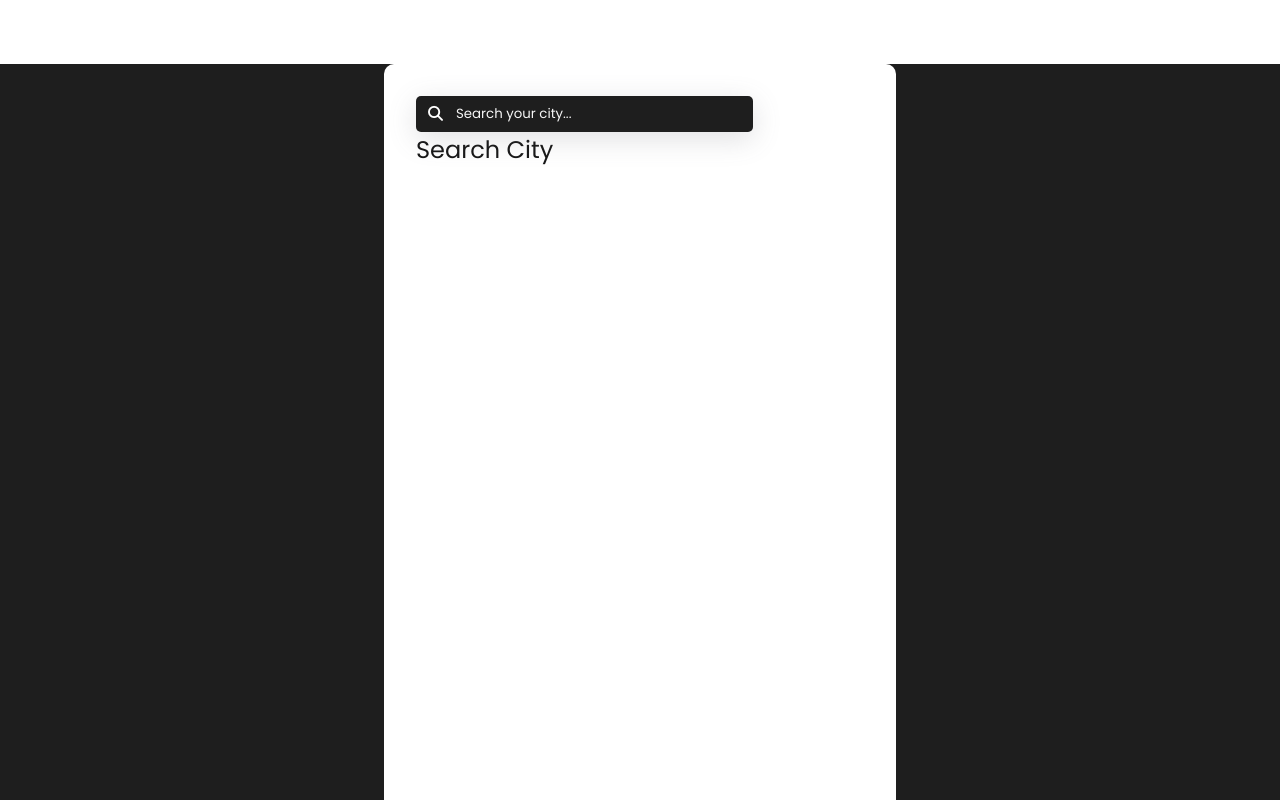
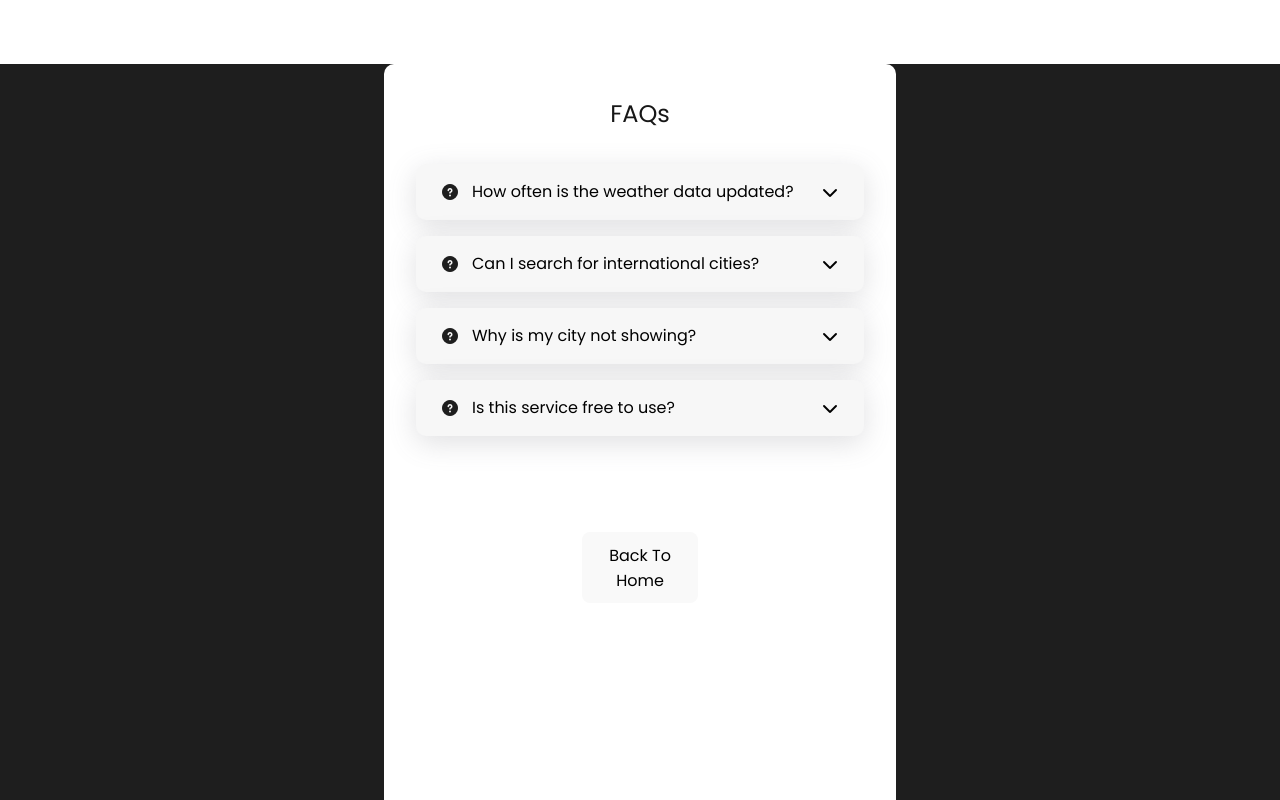
Before and after one commit to shabbirkovadiya/weather-app-react, a React (Vite) app: page /faqs in a window 1280 px wide. Shown: the top 800 px of the page. Built offline with nearby package versions, Linux system fonts and the light colour scheme.

Commit message:
api changes and faq section added

```diff
--- a/package.json
+++ b/package.json
@@ -12,7 +12,8 @@
   "dependencies": {
     "@fortawesome/fontawesome-free": "^7.0.0",
     "react": "^19.1.1",
-    "react-dom": "^19.1.1"
+    "react-dom": "^19.1.1",
+    "react-router-dom": "^7.8.2"
   },
   "devDependencies": {
     "@eslint/js": "^9.33.0",
--- a/src/App.jsx
+++ b/src/App.jsx
@@ -1,34 +1,42 @@
-import React, { useState } from "react";
+import React, { useEffect, useState } from "react";
 import "./App.css";
+import { useNavigate } from "react-router-dom";
+import useDebounce from "./hooks/useDebounce";
 
 export default function WeatherApp() {
-  const [city, setCity] = useState("");
+  const navigate=useNavigate()
+  const [city, setCity] = useState("himatnagar");
   const [weather, setWeather] = useState(null);
+   let CityVal = useDebounce(city, 100);
 
-  const handleSearch = async (e) => {
-    e.preventDefault();
-    if (!city) return;
-
-    // Example API: OpenWeatherMap (replace with your own API key)
-    const apiKey = "ea4beb82642bab3fe7111bd72cdfc22a";
-    const url = `https://api.openweathermap.org/data/2.5/weather?q=${city}&appid=${apiKey}&units=metric`;
-
+  const apiKey = "ea4beb82642bab3fe7111bd72cdfc22a";
+useEffect(() => {
+  if (!CityVal) return;
+  const fetchWeather = async () => {
     try {
-      const response = await fetch(url);
-      const data = await response.json();
-      if (data.cod === 200) {
+      const res = await fetch(
+        `https://api.openweathermap.org/data/2.5/weather?q=${CityVal}&appid=${apiKey}&units=metric`
+      );
+      const data = await res.json();
+      if (data.cod !== 200) {
+        setWeather(null);
+      } else {
         setWeather(data);
       }
-    } catch (error) {
-      console.error(error);
+    } catch (err) {
+      console.error("Error fetching weather:", err);
+      setWeather(null);
     }
   };
+  fetchWeather();
+}, [CityVal]);
+
 
   return (
     <section className="container">
       {/* Search Input */}
       <div className="weather-header">
-        <form className="weather-search" onSubmit={handleSearch}>
+        <div className="weather-search">
           <i className="fa-solid fa-magnifying-glass"></i>
           <input
             type="text"
@@ -37,14 +45,15 @@ export default function WeatherApp() {
             value={city}
             onChange={(e) => setCity(e.target.value)}
           />
-        </form>
+        </div>
+        <button onClick={()=>navigate("/faqs")}>FAQs</button>
       </div>
 
       {/* Main Weather Data */}
-      {weather== null ? (<h2>Search City</h2>
+      {weather== null ? (<h2>No City Found</h2>
       ): (
         <div className="weather-body">
-          <h1 className="weather-city">{weather.name}</h1>
+          <h1 className="weather-city">{weather.name},{weather.sys.country}</h1>
           <p className="weather-date-time">
             {new Date().toLocaleString()}
           </p>
--- /dev/null
+++ b/src/faqs.css
@@ -0,0 +1,50 @@
+/* FAQ Section */
+.faq-list {
+  display: grid;
+  grid-template-columns: 1fr;
+  grid-gap: 1rem;
+}
+
+.faq-card {
+  background: #1e1e1e;
+  background-color: #f7f7f7;
+  color: #000;
+  padding: 1rem 1.5rem;
+  border-radius: 10px;
+  box-shadow: rgba(100, 100, 111, 0.2) 0px 7px 29px 0px;
+  cursor: pointer;
+  transition: all 0.3s ease;
+}
+
+.faq-card.open {
+  background-color: #e8e8e8;
+}
+
+.faq-question {
+  display: flex;
+  align-items: center;
+  justify-content: space-between;
+}
+
+.faq-question i:first-child {
+  margin-right: 0.75rem;
+  color: #1e1e1e;
+}
+
+.faq-question h3 {
+  flex: 1;
+  font-size: 16px;
+}
+
+.faq-answer {
+  margin-top: 0.75rem;
+  font-size: 14px;
+  color: #333;
+  line-height: 1.4;
+}
+
+@media (max-width: 400px) {
+  .faq-card h3 {
+    font-size: 14px;
+  }
+}
--- /dev/null
+++ b/src/faqs.jsx
@@ -0,0 +1,64 @@
+import React, { useState } from "react";
+import "./faqs.css";
+import { useNavigate } from "react-router-dom";
+
+export default function FAQ() {
+    const navigate=useNavigate()
+  const faqs = [
+    {
+      question: "How often is the weather data updated?",
+      answer:
+        "The data refreshes every few minutes directly from the OpenWeatherMap API."
+    },
+    {
+      question: "Can I search for international cities?",
+      answer:
+        "Yes, you can search for any city worldwide as long as it’s supported by OpenWeatherMap."
+    },
+    {
+      question: "Why is my city not showing?",
+      answer:
+        "Check your spelling or try including the country code, e.g. London, UK."
+    },
+    {
+      question: "Is this service free to use?",
+      answer:
+        "Yes, but heavy usage may require your own API key from OpenWeatherMap."
+    }
+  ];
+
+  const [openIndex, setOpenIndex] = useState(null);
+
+  const toggleFAQ = (index) =>
+    setOpenIndex(openIndex === index ? null : index);
+
+  return (
+    <section className="container">
+      <h2 style={{ textAlign: "center", marginBottom: "2rem" }}>FAQs</h2>
+      <div className="faq-list">
+        {faqs.map((faq, index) => (
+          <div
+            key={index}
+            className={`faq-card ${openIndex === index ? "open" : ""}`}
+            onClick={() => toggleFAQ(index)}
+          >
+            <div className="faq-question">
+              <i className="fa-solid fa-circle-question"></i>
+              <h3>{faq.question}</h3>
+              <i
+                className={`fa-solid ${
+                  openIndex === index ? "fa-chevron-up" : "fa-chevron-down"
+                }`}
+              ></i>
+            </div>
+            {openIndex === index && (
+              <p className="faq-answer">{faq.answer}</p>
+            )}
+          </div>
+        ))}
+      </div>
+      <div className="container"><button onClick={()=>navigate("/")}>Back To Home</button></div>
+
+    </section>
+  );
+}
--- /dev/null
+++ b/src/hooks/useDebounce.jsx
@@ -0,0 +1,10 @@
+import { useEffect, useState } from "react";
+const useDebounce = (text, time = 1000) => {
+  const [debounseval, setdebounseval] = useState(text);
+  useEffect(() => {
+    let timeout = setTimeout(() => setdebounseval(text), time);
+    return () => clearTimeout(timeout);
+  }, [text, time]);
+  return debounseval;
+};
+export default useDebounce;
--- a/src/main.jsx
+++ b/src/main.jsx
@@ -2,10 +2,12 @@ import { StrictMode } from 'react'
 import { createRoot } from 'react-dom/client'
 import './index.css'
 import "@fortawesome/fontawesome-free/css/all.min.css";
-import App from './App.jsx'
+import { RouterProvider } from 'react-router-dom';
+import routes from './routes/routes';
+
 
 createRoot(document.getElementById('root')).render(
   <StrictMode>
-    <App />
+    <RouterProvider router={routes}/>
   </StrictMode>,
 )
--- /dev/null
+++ b/src/routes/routes.jsx
@@ -0,0 +1,15 @@
+import React from 'react'
+import { createBrowserRouter } from 'react-router-dom'
+import WeatherApp from '../App'
+import FAQ from '../faqs'
+
+const routes = createBrowserRouter([
+    {path:"",
+     element: <WeatherApp />,
+    },
+     {path:"/faqs",
+     element: <FAQ />,
+    },
+
+])
+export default routes
```
Also changed, not shown: 1 other file (tests, documents, lock files or other folders).
